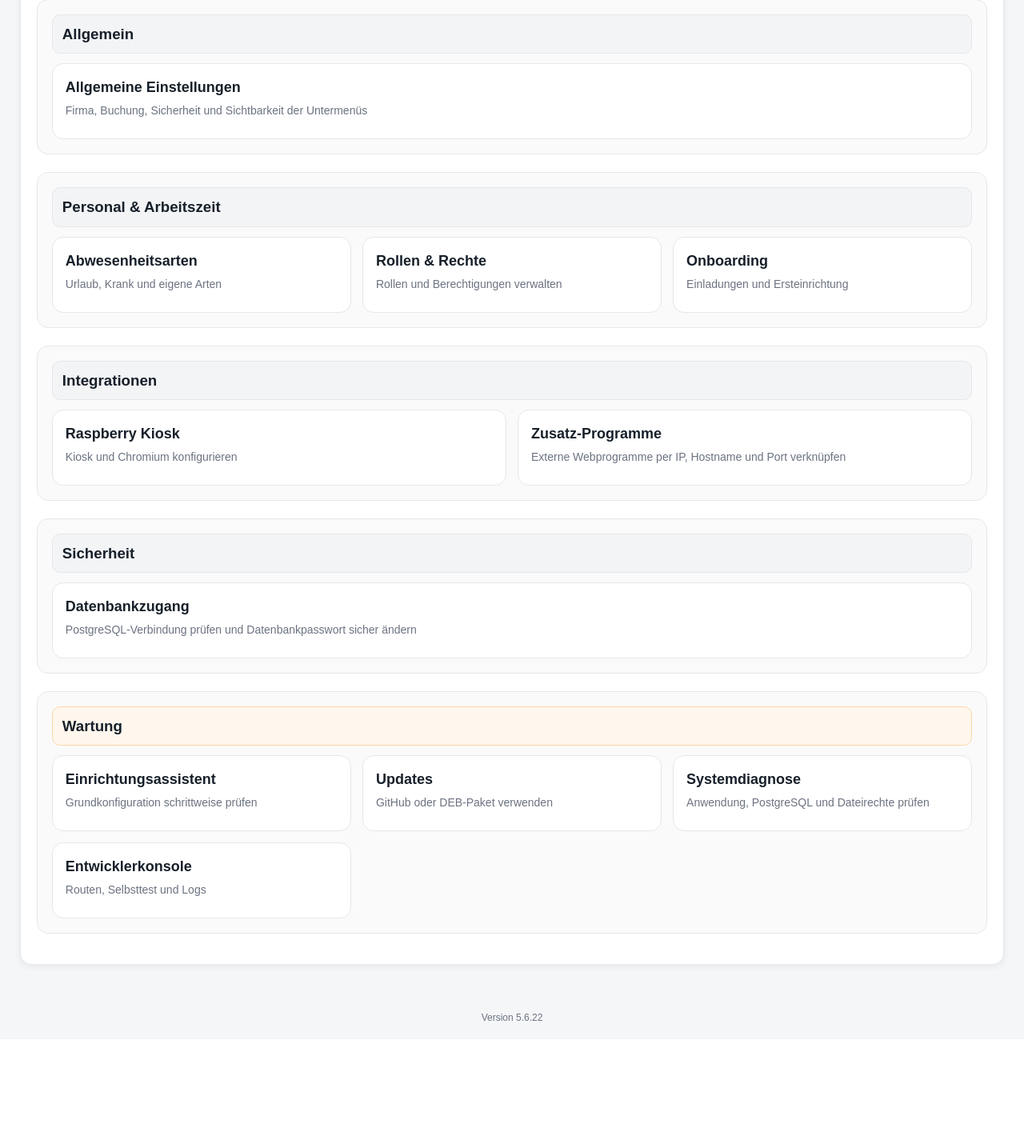
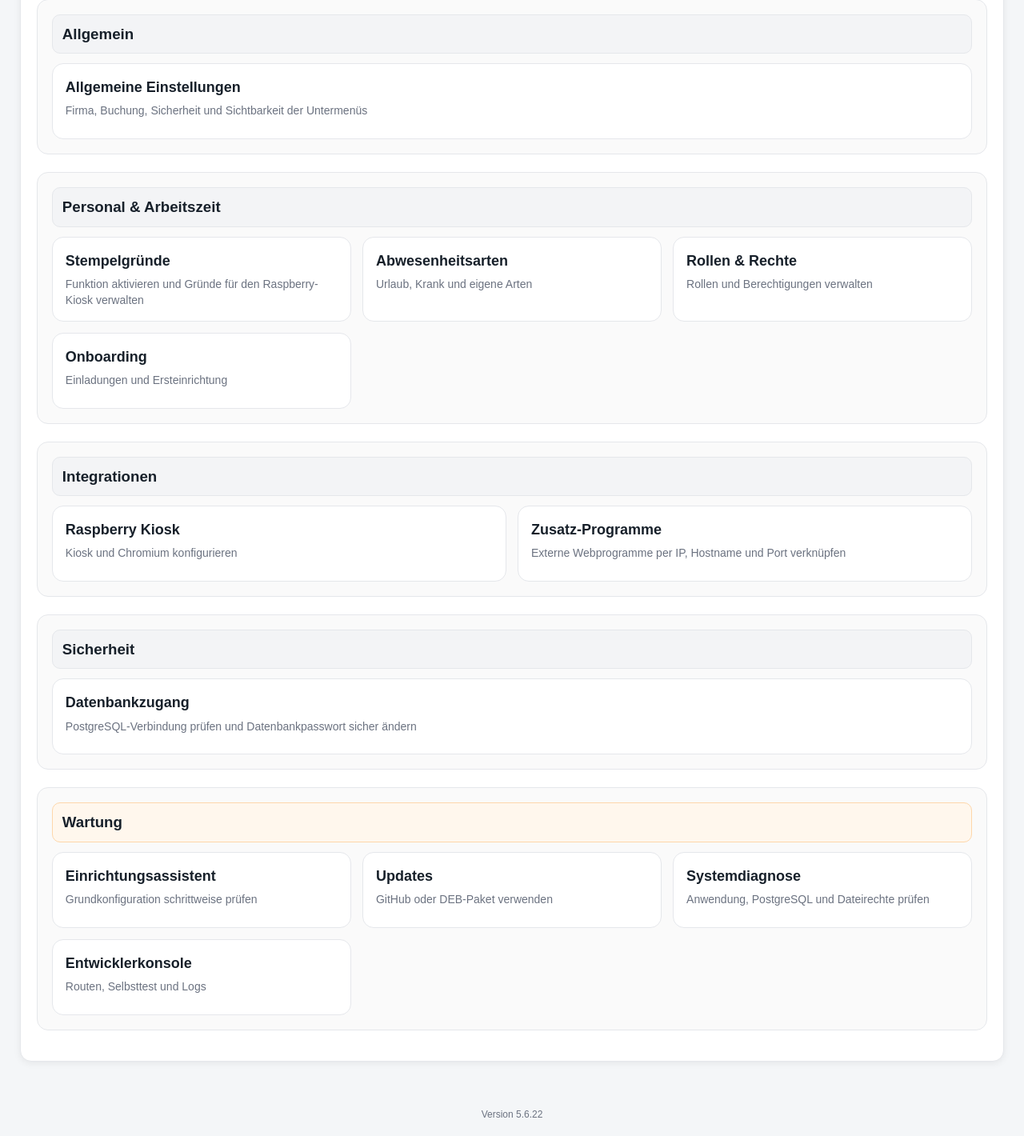
Before and after one commit to Markus4771/Stempeluhr, a FastAPI app: template app/templates/system_settings.html in a window 1280 px wide. Shown: the part 504-1924 px from the top of the page at 80% size. Before the commit the page ends 1780 px from the top, so only its background shows below. Run offline with FastAPI, Linux system fonts and the light colour scheme; the template is opened without the code that fills it, so the values that code supplies are empty; some libraries are stand-ins or nearby versions.

Commit message:
Stempelgründe in Systemeinstellungen verlinken

```diff
--- a/app/templates/system_settings.html
+++ b/app/templates/system_settings.html
@@ -17,6 +17,7 @@
 <div class="settings-section"><h3>Personal &amp; Arbeitszeit</h3><div class="settings-menu">
 {% if settings.get('module_settings_plausibility_enabled', '1') in ['1','true','on'] %}<a class="settings-tile" href="/system/settings/plausibility"><strong>Plausibilitätsprüfung</strong><span>Auffälligkeiten und Benachrichtigungen</span></a>{% endif %}
 {% if settings.get('module_settings_breaks_enabled', '1') in ['1','true','on'] %}<a class="settings-tile" href="/system/settings/breaks"><strong>Pausenregelung</strong><span>Automatische Pausenabzüge</span></a>{% endif %}
+<a class="settings-tile" href="/system/settings/stamp-reasons"><strong>Stempelgründe</strong><span>Funktion aktivieren und Gründe für den Raspberry-Kiosk verwalten</span></a>
 <a class="settings-tile" href="/system/settings/absence-types"><strong>Abwesenheitsarten</strong><span>Urlaub, Krank und eigene Arten</span></a>
 <a class="settings-tile" href="/system/settings/roles"><strong>Rollen &amp; Rechte</strong><span>Rollen und Berechtigungen verwalten</span></a>
 <a class="settings-tile" href="/system/settings/onboarding"><strong>Onboarding</strong><span>Einladungen und Ersteinrichtung</span></a>
```
